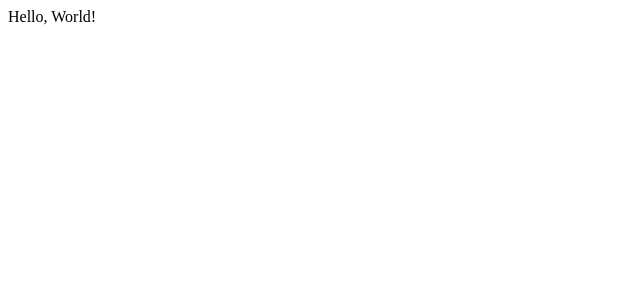
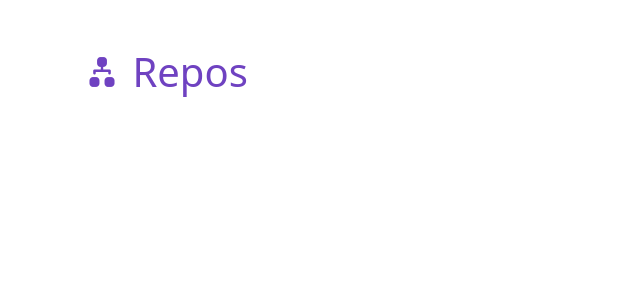
Before and after one commit to stijn-veren/bgp-rv, a React (Create React App) app in the folder reactgraphql/: page / in a window 1280 px wide. Shown: the top 300 px of the page, without its empty margins (0-640 px from the left). Built offline with nearby package versions, Linux system fonts and the light colour scheme.

Commit message:
reactgraphql: Add bootstrap, bootstrap icons and primary color

```diff
--- a/reactgraphql/src/App.js
+++ b/reactgraphql/src/App.js
@@ -1,5 +1,11 @@
 function App() {
-  return <div>Hello, World!</div>
+  return (
+    <div className="container mt-5">
+      <h1 className="text-primary">
+        <i className="bi bi-diagram-2-fill"></i> Repos
+      </h1>
+    </div>
+  )
 }
 
 export default App
--- /dev/null
+++ b/reactgraphql/src/custom.sass
@@ -0,0 +1,3 @@
+$primary: #6f42c1
+@import "~bootstrap/scss/bootstrap.scss"
+@import "~bootstrap-icons/font/bootstrap-icons.scss"
--- a/reactgraphql/src/index.js
+++ b/reactgraphql/src/index.js
@@ -1,6 +1,7 @@
 import React from 'react'
 import ReactDOM from 'react-dom'
 import App from './App'
+import './custom.sass'
 
 ReactDOM.render(
   <React.StrictMode>
```
